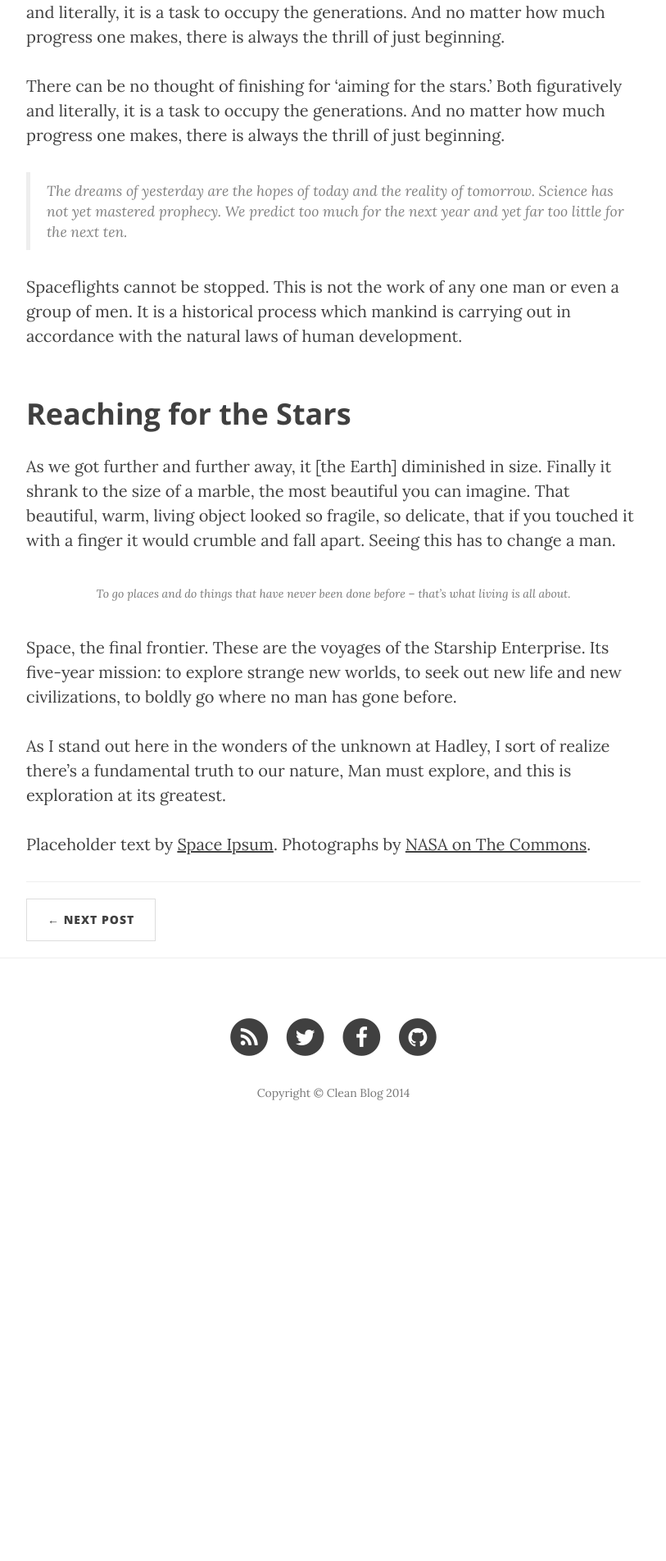
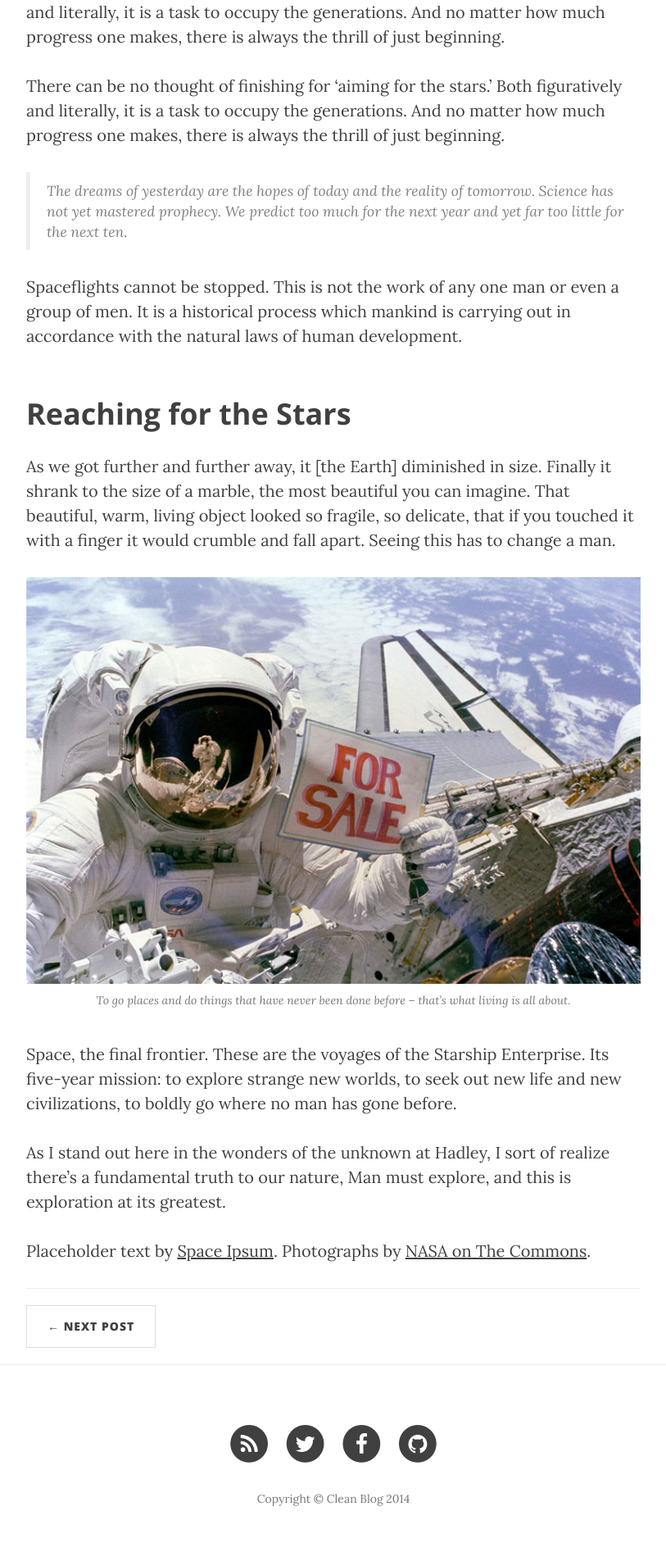
Before and after one commit to it-projects-llc/odoo-saas-tools, a Jekyll site: the page built from _posts/2014-06-10-dinosaurs.markdown, in a window 1280 px wide. Shown: the part 1469-3373 px from the top of the page at 82% size, without its empty margins (233-1046 px from the left). Built offline with Jekyll 4.4.1, drawn with Linux system fonts in a browser that asks for light colours; nearby versions of some CDN libraries; library files that are not in the unit come from our copies; before the commit the page ends 2878 px from its top, so only the background shows below that.

Commit message:
More url tweaks

```diff
--- a/_posts/2014-06-10-dinosaurs.markdown
+++ b/_posts/2014-06-10-dinosaurs.markdown
@@ -32,7 +32,7 @@ header-img: "img/post-bg-01.jpg"
 <p>As we got further and further away, it [the Earth] diminished in size. Finally it shrank to the size of a marble, the most beautiful you can imagine. That beautiful, warm, living object looked so fragile, so delicate, that if you touched it with a finger it would crumble and fall apart. Seeing this has to change a man.</p>
 
 <a href="#">
-    <img class="img-responsive" src="{{ site.baseurl }}img/post-sample-image.jpg" alt="">
+    <img class="img-responsive" src="{{ site.baseurl }}/img/post-sample-image.jpg" alt="">
 </a>
 <span class="caption text-muted">To go places and do things that have never been done before – that’s what living is all about.</span>
 
--- a/_posts/2014-07-01-dreams.markdown
+++ b/_posts/2014-07-01-dreams.markdown
@@ -31,7 +31,7 @@ header-img: "img/post-bg-02.jpg"
 <p>As we got further and further away, it [the Earth] diminished in size. Finally it shrank to the size of a marble, the most beautiful you can imagine. That beautiful, warm, living object looked so fragile, so delicate, that if you touched it with a finger it would crumble and fall apart. Seeing this has to change a man.</p>
 
 <a href="#">
-    <img class="img-responsive" src="img/post-sample-image.jpg" alt="">
+    <img class="img-responsive" src="{{ site.baseurl }}/img/post-sample-image.jpg" alt="">
 </a>
 <span class="caption text-muted">To go places and do things that have never been done before – that’s what living is all about.</span>
 
--- a/_posts/2014-07-08-failure-is-not-an-option.markdown
+++ b/_posts/2014-07-08-failure-is-not-an-option.markdown
@@ -32,7 +32,7 @@ header-img: "img/post-bg-03.jpg"
 <p>As we got further and further away, it [the Earth] diminished in size. Finally it shrank to the size of a marble, the most beautiful you can imagine. That beautiful, warm, living object looked so fragile, so delicate, that if you touched it with a finger it would crumble and fall apart. Seeing this has to change a man.</p>
 
 <a href="#">
-    <img class="img-responsive" src="img/post-sample-image.jpg" alt="">
+    <img class="img-responsive" src="{{ site.baseurl }}/img/post-sample-image.jpg" alt="">
 </a>
 <span class="caption text-muted">To go places and do things that have never been done before – that’s what living is all about.</span>
 
--- a/_posts/2014-08-24-science-has-not-yet-mastered-prophecy.markdown
+++ b/_posts/2014-08-24-science-has-not-yet-mastered-prophecy.markdown
@@ -32,7 +32,7 @@ header-img: "img/post-bg-04.jpg"
 <p>As we got further and further away, it [the Earth] diminished in size. Finally it shrank to the size of a marble, the most beautiful you can imagine. That beautiful, warm, living object looked so fragile, so delicate, that if you touched it with a finger it would crumble and fall apart. Seeing this has to change a man.</p>
 
 <a href="#">
-    <img class="img-responsive" src="img/post-sample-image.jpg" alt="">
+    <img class="img-responsive" src="{{ site.baseurl }}/img/post-sample-image.jpg" alt="">
 </a>
 <span class="caption text-muted">To go places and do things that have never been done before – that’s what living is all about.</span>
 
--- a/_posts/2014-09-18-i-believe.markdown
+++ b/_posts/2014-09-18-i-believe.markdown
@@ -31,7 +31,7 @@ header-img: "img/post-bg-05.jpg"
 <p>As we got further and further away, it [the Earth] diminished in size. Finally it shrank to the size of a marble, the most beautiful you can imagine. That beautiful, warm, living object looked so fragile, so delicate, that if you touched it with a finger it would crumble and fall apart. Seeing this has to change a man.</p>
 
 <a href="#">
-    <img class="img-responsive" src="img/post-sample-image.jpg" alt="">
+    <img class="img-responsive" src="{{ site.baseurl }}/img/post-sample-image.jpg" alt="">
 </a>
 <span class="caption text-muted">To go places and do things that have never been done before – that’s what living is all about.</span>
 
--- a/_posts/2014-09-24-man-must-explore.markdown
+++ b/_posts/2014-09-24-man-must-explore.markdown
@@ -32,7 +32,7 @@ header-img: "img/post-bg-06.jpg"
 <p>As we got further and further away, it [the Earth] diminished in size. Finally it shrank to the size of a marble, the most beautiful you can imagine. That beautiful, warm, living object looked so fragile, so delicate, that if you touched it with a finger it would crumble and fall apart. Seeing this has to change a man.</p>
 
 <a href="#">
-    <img class="img-responsive" src="img/post-sample-image.jpg" alt="">
+    <img class="img-responsive" src="{{ site.baseurl }}/img/post-sample-image.jpg" alt="">
 </a>
 <span class="caption text-muted">To go places and do things that have never been done before – that’s what living is all about.</span>
 
```
